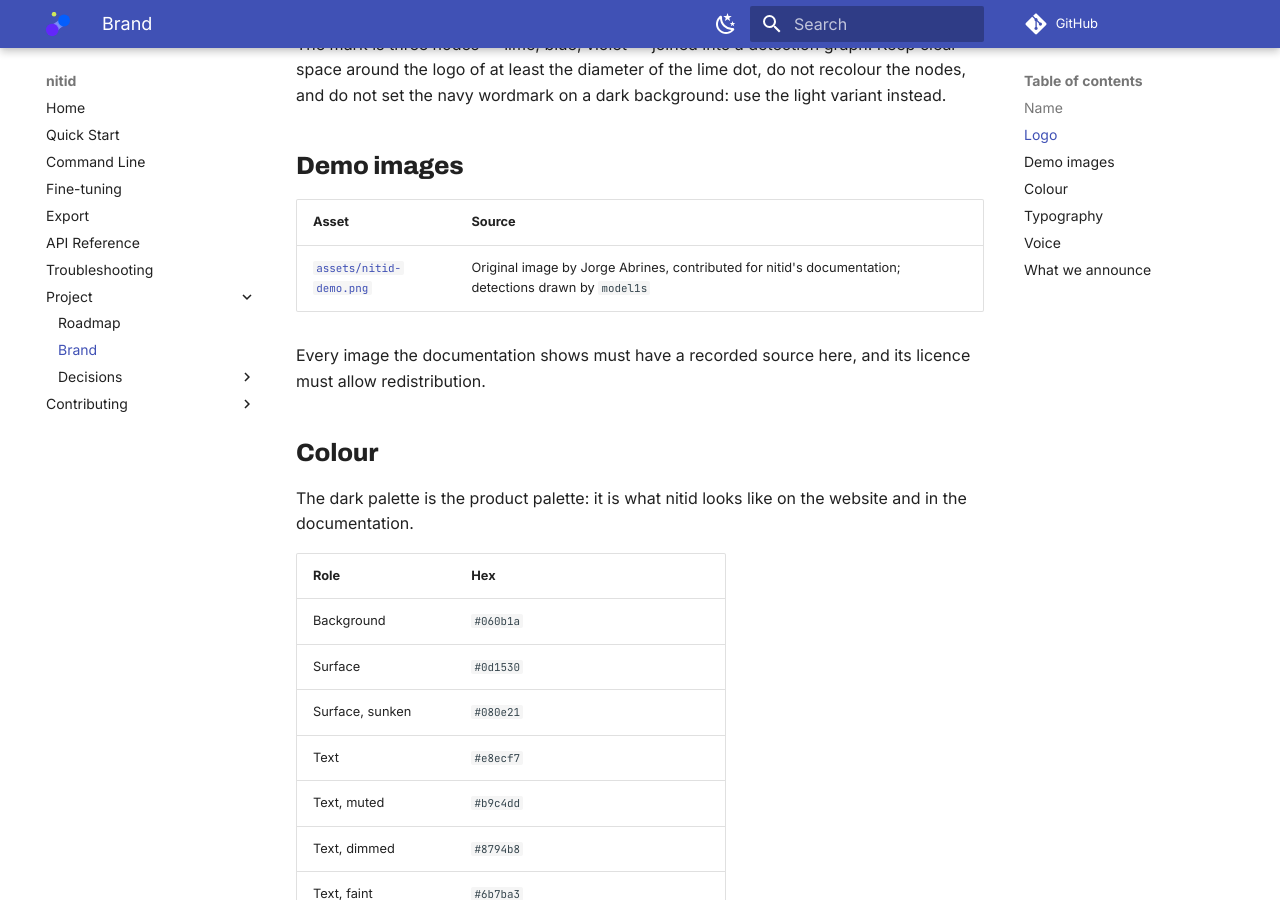
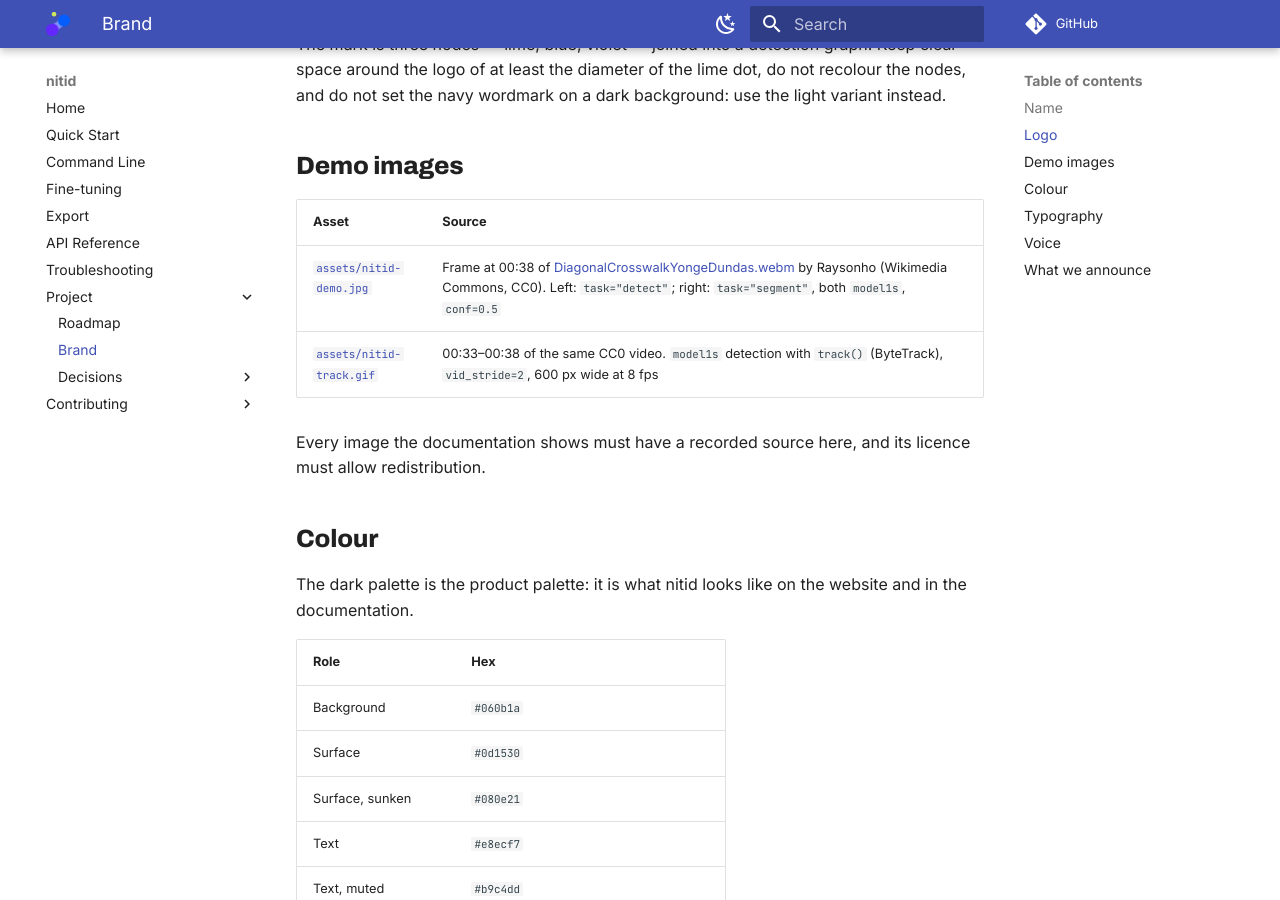
Before and after one commit to Nitidio/nitid, an MkDocs documentation site: the page built from docs/brand.md, in a window 1280 px wide and 900 px high, scrolled down 1137 px. Built offline with MkDocs 1.6.1 and Material for MkDocs 9.7.7, drawn with Linux system fonts in a browser that asks for light colours; comment, search, counter and statistics services are not loaded.

Commit message:
docs: README demo for detection, instance segmentation and tracking
Replace the single detection image with a two-panel image (detect |
segment) and a 5 s tracking GIF with persistent IDs, all generated with
model1s from a CC0 Wikimedia Commons video. brand.md records the source,
licence and settings of each asset. Semantic segmentation is not shown:
there are no pretrained semantic weights (#220).

Closes #221

Co-Authored-By: Claude Opus 5.5 <noreply@anthropic.com>
Claude-Session: https://claude.ai/code/session_019SKA8GkTPb6wZq89TeyX9E

```diff
--- a/docs/brand.md
+++ b/docs/brand.md
@@ -31,7 +31,8 @@ use the light variant instead.
 
 | Asset | Source |
 |-------|--------|
-| [`assets/nitid-demo.png`](assets/nitid-demo.png) | Original image by Jorge Abrines, contributed for nitid's documentation; detections drawn by `model1s` |
+| [`assets/nitid-demo.jpg`](assets/nitid-demo.jpg) | Frame at 00:38 of [DiagonalCrosswalkYongeDundas.webm](https://commons.wikimedia.org/wiki/File:DiagonalCrosswalkYongeDundas.webm) by Raysonho (Wikimedia Commons, CC0). Left: `task="detect"`; right: `task="segment"`, both `model1s`, `conf=0.5` |
+| [`assets/nitid-track.gif`](assets/nitid-track.gif) | 00:33–00:38 of the same CC0 video. `model1s` detection with `track()` (ByteTrack), `vid_stride=2`, 600 px wide at 8 fps |
 
 Every image the documentation shows must have a recorded source here, and its
 licence must allow redistribution.
```
Also changed, not shown: README.md (+7 -2 lines), docs/assets/nitid-demo.jpg (added), docs/assets/nitid-demo.png (deleted), 1 other file.
